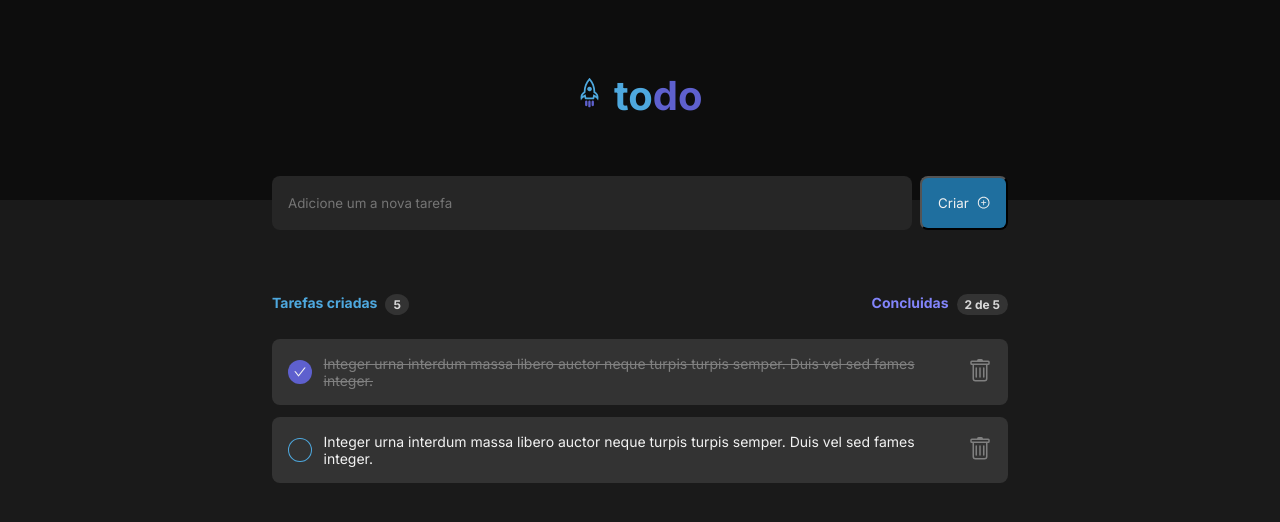
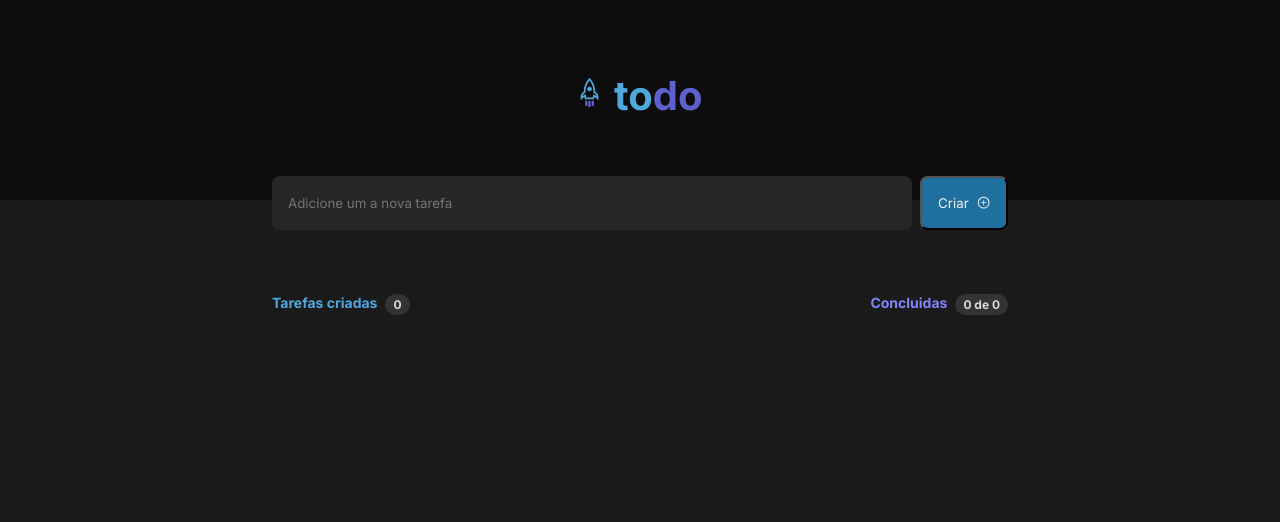
Before and after one commit to felipemimoura/ignite-todo, a React (Vite) app: page / in a window 1280 px wide. Shown: the top 522 px of the page. Built offline with nearby package versions, Linux system fonts and the light colour scheme.

Commit message:
feat: complete challenger

```diff
--- a/src/App.module.css
+++ b/src/App.module.css
@@ -26,6 +26,10 @@
   width: 100%;
 }
 
+.textInput:focus{
+  color: var(--gray-100)
+}
+
 .todoForm button[type="submit"] {
     background-color: var(--blue-600);
     color: var(--gray-100);
--- a/src/App.tsx
+++ b/src/App.tsx
@@ -1,5 +1,6 @@
-import { FormEvent } from "react";
+import { ChangeEvent, FormEvent, useState } from "react";
 import { AiOutlinePlusCircle } from "react-icons/ai";
+import { v4 as uuidv4 } from "uuid";
 
 import { Header } from "./components/Header";
 import { TaskList } from "./components/task";
@@ -7,25 +8,61 @@ import { TaskList } from "./components/task";
 import "./global.css";
 import styles from "./App.module.css";
 
+interface Task {
+  content: string;
+  id: string;
+  completed: boolean;
+}
 function App() {
+  const [taskList, setTaskList] = useState<Task[]>([]);
+  const [newTask, setNewTask] = useState("");
 
-  const handleAddNewText = (event: FormEvent) => {};
+  const handleNewTodo = (event: FormEvent) => {
+    event.preventDefault();
+    const newTaskToAdd: Task = {
+      completed: false,
+      content: newTask,
+      id: uuidv4(),
+    };
 
+    setTaskList([...taskList, newTaskToAdd]);
+
+    setNewTask("");
+  };
+
+  const handleNewTask = (event: ChangeEvent<HTMLInputElement>) => {
+    setNewTask(event.target.value);
+  };
+
+  const handleDeleteTask = (id: string) => {
+    console.log('id', id)
+    const taskWithoutDeleteOne = taskList.filter(task => task.id !== id)
+
+    setTaskList(taskWithoutDeleteOne);
+  }
+
+  const handleToggleTaskComplete = (id: string) => {
+    const handleTaskList = taskList.map(task => task.id === id ? {...task, completed: !task.completed} : task)
+
+    setTaskList(handleTaskList);
+  }
   return (
     <div className="App">
       <Header />
       <div className={styles.wrapper}>
-        <form onSubmit={handleAddNewText} className={styles.todoForm}>
+        <form onSubmit={handleNewTodo} className={styles.todoForm}>
           <input
             type="text"
             className={styles.textInput}
+            value={newTask}
+            onChange={handleNewTask}
             placeholder="Adicione um a nova tarefa"
           />
           <button type="submit">
             Criar <AiOutlinePlusCircle />
           </button>
         </form>
-        <TaskList />
+        <TaskList taskList={taskList} onDeleteTask={handleDeleteTask} onCompleteTask={handleToggleTaskComplete} />
       </div>
     </div>
   );
--- a/src/components/task/Task.module.css
+++ b/src/components/task/Task.module.css
@@ -53,7 +53,7 @@
 
 .listItem {
   display: flex;
-  justify-content: space-between;
+
   align-items: center;
   gap: 1.2rem;
 
@@ -105,10 +105,12 @@
 }
 
 .itemContent{
-  color: var(--gray-100)
+  color: var(--gray-100);
+  width: 100%
 }
 
 .itemContentCompleted{
  text-decoration: line-through;
- color: var(--gray-300)
+ color: var(--gray-300);
+ width: 100%;
 }
--- a/src/components/task/index.tsx
+++ b/src/components/task/index.tsx
@@ -1,40 +1,77 @@
 import { BsTrash } from "react-icons/bs";
 import styles from "./Task.module.css";
-import {AiOutlineCheck} from 'react-icons/ai'
-export function TaskList() {
+import { AiOutlineCheck } from "react-icons/ai";
+
+interface Task {
+  content: string;
+  id: string;
+  completed: boolean;
+}
+interface Props {
+  taskList: Task[];
+  onDeleteTask: (id: string) => void;
+  onCompleteTask: (id: string) => void;
+}
+
+export function TaskList({ taskList, onDeleteTask, onCompleteTask }: Props) {
+  const countTaskCompleted = taskList.reduce((sum, task) => {
+    if (task.completed) {
+      return sum + 1;
+    }
+    return sum;
+  }, 0);
+
+  const handleCompleteTask = (id: string) => {
+    onCompleteTask(id);
+  };
+
   return (
     <>
       <header className={styles.header}>
         <p className={styles.taskCount}>
-          Tarefas criadas <span className={styles.taskInfo}>5</span>
+          Tarefas criadas{" "}
+          <span className={styles.taskInfo}>{taskList.length}</span>
         </p>
         <p className={styles.taskCompleted}>
-          Concluidas <span className={styles.taskCompletedInfo}>2 de 5</span>
+          Concluidas{" "}
+          <span
+            className={styles.taskCompletedInfo}
+          >{`${countTaskCompleted} de ${taskList.length}`}</span>
         </p>
       </header>
       <main className={styles.main}>
         <ul className={styles.list}>
-          <li className={styles.listItem}>
-            <div className={styles.itemCompleted}> <AiOutlineCheck /> </div>
-            <p className={styles.itemContentCompleted}>
-              Integer urna interdum massa libero auctor neque turpis turpis
-              semper. Duis vel sed fames integer.
-            </p>
-            <button className={styles.buttonIcon}>
-              <BsTrash size={24} />
-            </button>
-          </li>
-
-          <li className={styles.listItem}>
-            <div className={styles.itemNotCompleted}></div>
-            <p className={styles.itemContent}>
-              Integer urna interdum massa libero auctor neque turpis turpis
-              semper. Duis vel sed fames integer.
-            </p>
-            <button className={styles.buttonIcon}>
-              <BsTrash size={24} />
-            </button>
-          </li>
+          {taskList.map((task) => {
+            return (
+              <li key={task.id} className={styles.listItem}>
+                <div
+                  onClick={() => handleCompleteTask(task.id)}
+                  className={
+                    task.completed
+                      ? styles.itemCompleted
+                      : styles.itemNotCompleted
+                  }
+                >
+                  {task.completed ? <AiOutlineCheck /> : null}
+                </div>
+                <p
+                  className={
+                    task.completed
+                      ? styles.itemContentCompleted
+                      : styles.itemContent
+                  }
+                >
+                  {task.content}
+                </p>
+                <button
+                  onClick={() => onDeleteTask(task.id)}
+                  className={styles.buttonIcon}
+                >
+                  <BsTrash size={24} />
+                </button>
+              </li>
+            );
+          })}
         </ul>
       </main>
     </>
```
